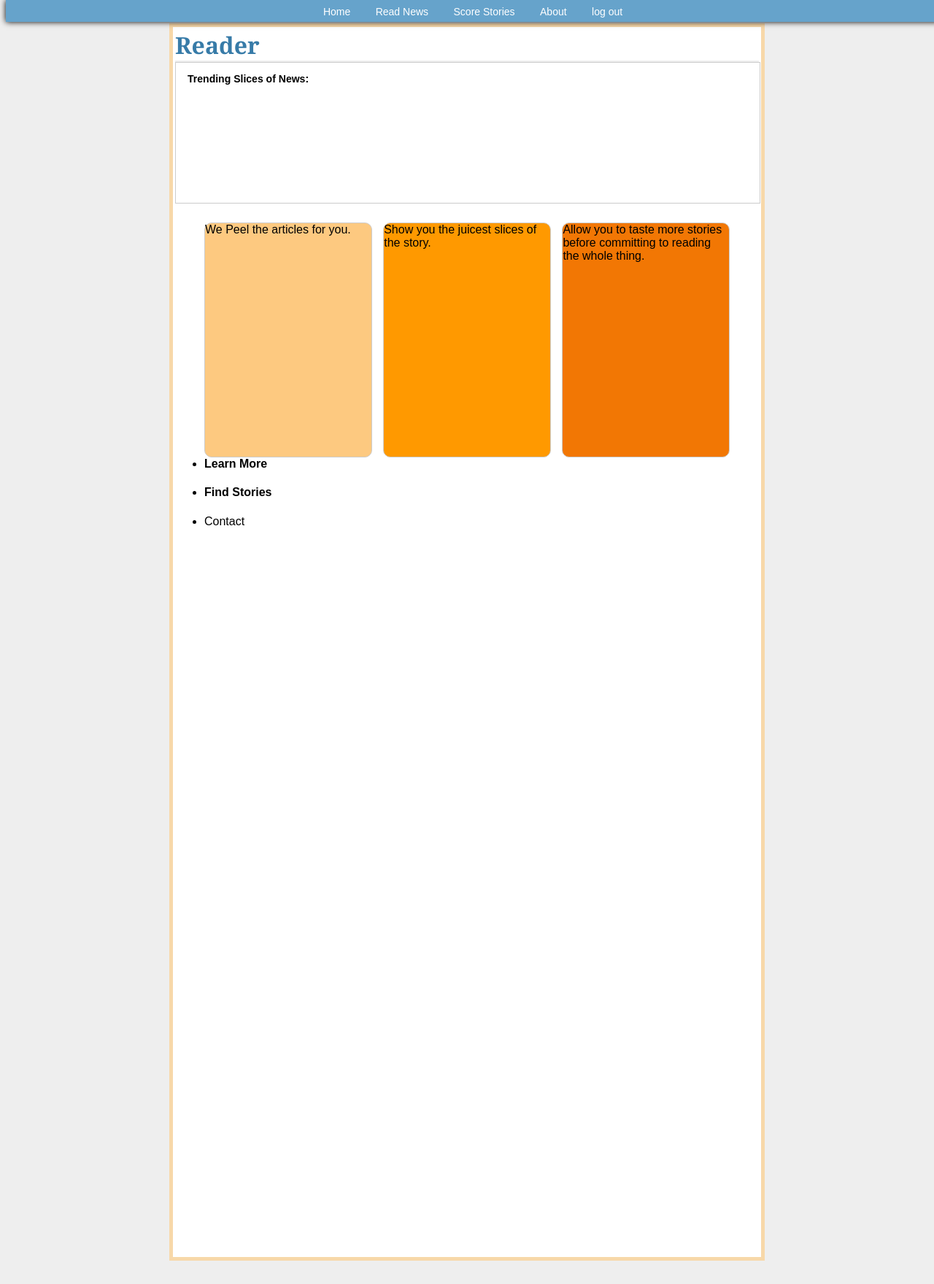
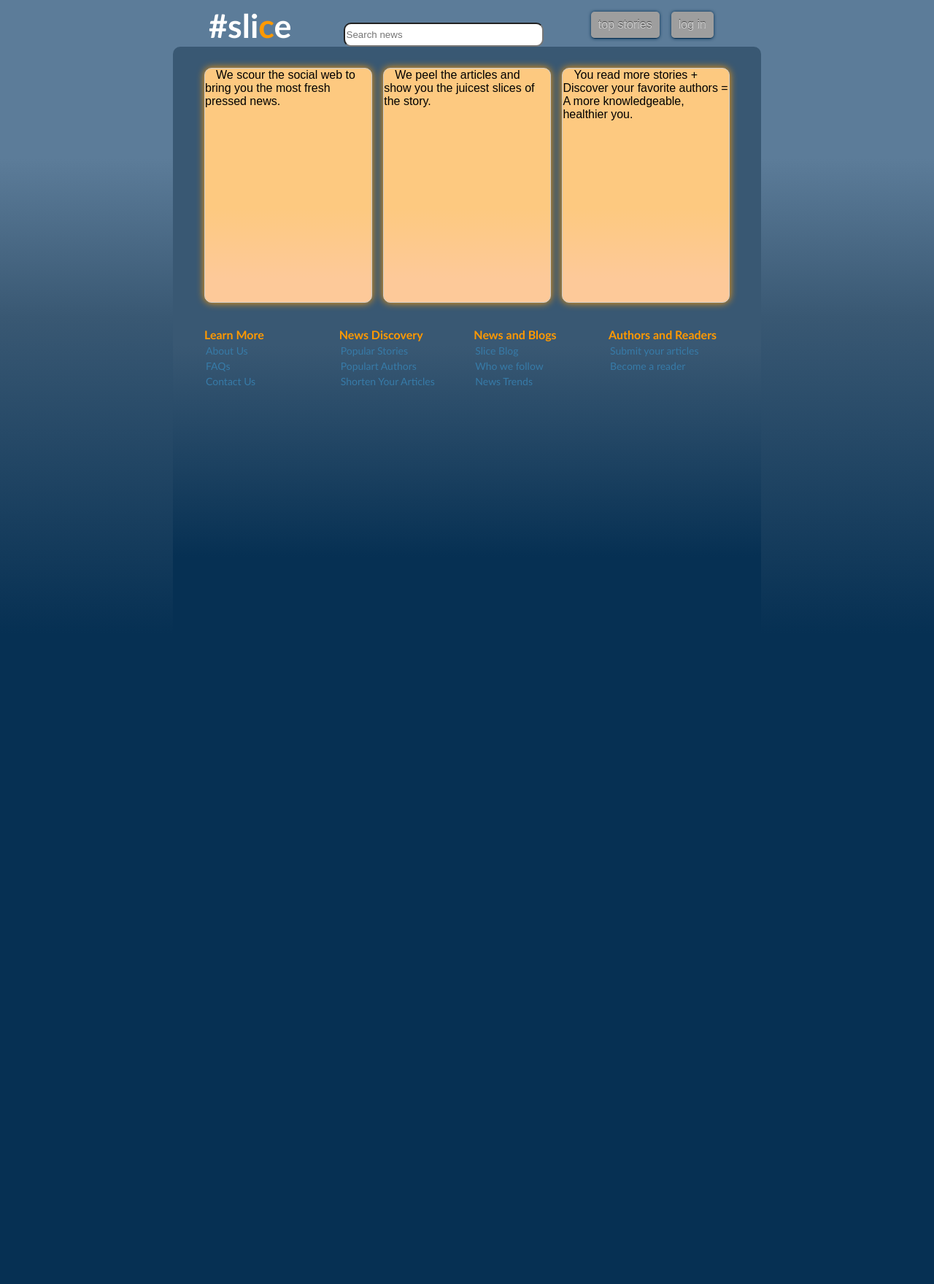
Before and after one commit to seme0021/flaskr-reader, a Flask app: template templates/home.html in a window 1280 px wide. Shown: the whole page at 73% size. After the commit the page ends 767 px from the top, so only its background shows below. Run offline with Flask 2, Linux system fonts and the light colour scheme; the template is opened without the code that fills it, so the values that code supplies are empty; the visitor is signed in with stand-in values (Sample User, id 1); some libraries are stand-ins or nearby versions; grey boxes are pictures that could not be loaded.

Commit message:
website redesign

```diff
--- a/app.py
+++ b/app.py
@@ -5,7 +5,7 @@
 import redis,random
 from flask import Flask, request, session, g, redirect, url_for, \
      abort, render_template, flash
-from score_story import get_parameters,score,process_story,top5,pop_today, most_common
+from py.score_story import get_parameters,score,process_story,top5,pop_today, most_common
 from collections import defaultdict
 
 # configuration
@@ -38,10 +38,11 @@
 
     #get the latest 60 or so stories
     i=0
+    bad_stories = [305,567,967,968,966,969,988,989,985,984,983,982,1087,1086]
     while not done:
         key=id_avail[i]
         i+=1
-        if key != 567:
+        if key not in bad_stories:
            idlist.append(int(key))
         if len(idlist)==60:
            done=True
@@ -85,10 +86,11 @@
    story = process_story(sid)
    t =top5(story)
    entries['sid'].append(sid)
+   related = list(r.smembers("item:similar:%s" % sid))
    for i in t:
       entries['top5'].append(i[0])
    print entries
-   return render_template('show_abridged.html', entries = entries, r=r)
+   return render_template('show_abridged.html', entries = entries, rel=related, r=r)
 
 
 
@@ -116,7 +118,7 @@
    #Get current stories
    cur_keys = r.keys("item:active:*")
    cur_keys_list = list()
-   bad_stories = [305,567]
+   bad_stories = [305,567,967,968,966,969,988,989,985,984,983,982,1087,1086]
    for key in cur_keys:
        val = int(key.split(':')[2])
        if val not in bad_stories:
@@ -166,7 +168,7 @@
         sids = r.hget(key,'sids')
         d[term] = int( (int(len(sids.split(",")))*0.75) + (int(cnt)*0.25))
     popl = d.items()
-    pop25 = most_common(popl,40)
+    pop25 = most_common(popl,60)
     random.shuffle(pop25)
     print pop25
     error = None
--- a/py/score_story.py
+++ b/py/score_story.py
@@ -1,6 +1,6 @@
 import redis,re,operator, numpy as nm,csv, os, random
 from collections import defaultdict
-from py.lexicon import *
+from lexicon import *
 
 #redis configuration
 REDIS_DB = 1
--- a/static/style.css
+++ b/static/style.css
@@ -1,4 +1,5 @@
-body            { font-family: sans-serif; background: #eee; }
+body            { font-family: sans-serif; background: #eee;
+    background-image:-webkit-gradient(linear,left bottom,left top,color-stop(0.32,#063053),color-stop(0.66,#395873), color-stop(0.83,#5c7c99));}
 a, h1, h2       { color: #377BA8; }
 h1, h2          { font-family: 'Georgia', serif; margin: 0; }
 h1              { border-bottom: 2px solid #eee; }
@@ -7,18 +8,24 @@
 /*.page           { margin: 2em auto; width: 50em; border: 5px solid #ccc;
     padding: 0.2em; background: white; height:105em; }
 */
-.page           { margin: 2em auto; width: 50em; border: 5px solid #F7D8A9;
-    padding: 0.2em; background: white; height:105em; }
-
-.abridged-page  { margin: 2em auto; width: 45em; border: 5px solid #ccc;
-                  padding: 0.2em; background: white; height:50em; }
+.page           { margin: 0.5em auto; width: 50em; border: 0px solid #ccc;
+    padding: 0.2em; background: #F7D8A9; height:75em; border-radius: 10px;
+    background-image:-webkit-gradient(linear,left bottom,left top,color-stop(0.42,#063053),color-stop(0.66,#395873), color-stop(0.83,#395873));
+}
+.abridged-page  { margin: 2em auto;
+    width: 45em;
+    border: 5px solid #ccc;
+    padding: 0.2em;
+    background: white;
+    height:50em;
+    border-radius: 10px;
+}
 #abridged-article {width:57%; margin-left:1%; padding-left: 1em; padding-top:1em; padding-right: 1em; font-family: calibri; font-size: 0.9em; float:left; border: 0px solid #ccc;  }
 #abridged-article h2 { padding-bottom: 1em; padding-top: 0.5em; }
 #s-similar { width: 35%; margin-left: 1%;  float: right;}
 
-
 #article        { width:70%; margin-left:15%; font-family: calibri; font-size: 0.9em; }
-
+#header {margin-left: 22%; position: relative;}
 
 
 .entries        { list-style: none; margin: 0; padding: 0; }
@@ -50,6 +57,7 @@
     /* Adds the transparent background */
     background-color: rgba(68,144,194, 0.8);
     color: rgba(1, 1, 1, 0.8);
+    background-image:-webkit-gradient(linear,left bottom,left top,color-stop(0.32,rgba(68,144,194)),color-stop(0.66,#395873), color-stop(0.83,rgba(68,144,194)));
 }
 #navigation a { font-size: 14px; padding-left: 15px; padding-right: 15px; color: white; text-decoration: none; }
 
@@ -94,12 +136,36 @@
 #tagcloud {
     margin: 10px auto;
     font: 75% Arial, "MS Trebuchet", sans-serif;
+    margin-left: 1em; margin-right: 1em; margin-top: 0.5em;
+    background-color: #395873;
+    box-shadow: 0 0 11px #395893;
+    border-radius: 10px;
 }
 
 #tag-content {padding-left: 2%; padding-right: 2%; border: 1px solid #ccc; width:96%; height: 12em; }
 
-#home-1 {float: left; width:30%; height: 20em;  margin-right: 2%; border: 1px solid #ccc; margin-top: 10px; background: #FDC980; border-radius: 10px;}
-#home-2 {float: left; width:30%; height: 20em; margin-right: 2%; border: 1px solid #ccc; margin-top: 10px; background: #FF9900; border-radius: 10px;}
+#home-1 {float: left;
+    width:30%;
+    height: 20em;
+    margin-right: 2%;
+    border: 1px solid #ccc;
+    margin-top: 10px;
+    text-indent: 15px;
+    background: #FDC980;
+    box-shadow: 0 0 11px #FF9900;
+    background-image:-webkit-gradient(linear,left bottom,left top,color-stop(1,#FDC980),color-stop(0.4,#FDC980), color-stop(0.1,#FDC999));
+    border-radius: 10px;}
+
+.home-2 {float: left;
+    width:20%;
+    height: 8.5em;
+    margin-right: 4.3%;
+    margin-top: 2em;
+    border-radius: 0px;
+}
+.home-2 h3 {margin-top: 2px; margin-bottom:2px;  font-size: 16px; color: #FF9900; font-family: Calibri;}
+.home-2 ul {margin-top: 4px; padding-left: 2px; color: #377BA8; font-family: calibri; font-size: 14px;}
+.home-2 a {text-decoration: none;}
 #home-3 {float: left; width:30%; height: 20em; margin-right: 2%; border: 1px solid #ccc; margin-top: 10px; background: #F27704; border-radius: 10px;}
 
 
@@ -114,3 +180,37 @@
 
 #key-story h4 {float: top; width:98%; margin:3% 1%; padding:2% 0; font-family: sans-serif;}
 #key-story p {float: top;  width: 98%; margin:3% 1%; padding:2% 0; font-family: sans-serif; font-size:small;}
+
+.hbutton {-webkit-font-smoothing: antialiased;
+    text-shadow: 0 -1px 0 rgba(0, 0, 0, 0.56);
+    padding-top: 0.2em;
+    color:white;
+    text-align: center; vertical-align: middle;
+    width: 7em; height: 2em;
+    box-shadow: 0 0 11px #063053;
+    border-radius: 6px;
+    float:right;
+    margin-top:8px;
+    margin-right: 1em;
+    text-decoration: none;
+}
+
+.awesome{
+    background: #5C7C99 url(/images/alert-overlay.png) repeat-x;
+    display: inline-block;
+    padding: 10px 10px 10px;
+    color: #ccc;
+    text-decoration: none;
+    text-shadow: 0 -1px 0 rgba(0, 0, 0, 0.56);
+    line-height: 1;
+    -moz-border-radius: 6px;
+    -webkit-border-radius: 5px;
+    -moz-box-shadow: 0 0px 6px #063053;
+    -webkit-box-shadow: 0 0px 4px #063053;
+    border-bottom: 1px solid #063053;
+    position: relative;
+    cursor: pointer;
+    float: right;
+    margin-top:8px;
+    margin-right: 1em;
+}
--- a/templates/home.html
+++ b/templates/home.html
@@ -3,27 +3,52 @@
 {% if session.logged_in %}
 <script src="{{ url_for('static',filename='jquery-latest.js') }}" type="text/javascript" charset="utf-8"></script>
 <script src="{{ url_for('static',filename='jquery.tagcloud.0-0-1.js') }}" type="text/javascript"></script>
-<div id="tag-content">
+
     <div id="tagcloud">
-        <div>
-            <h3>Trending Slices of News:</h3>
-        </div>
         {% for term in l %}
            <a href="{{ url_for('term_results', term=term[0].decode('utf-8')) }} " rel="{{ term[1] }}"> {{ term[0].decode('utf-8') }} </a>
 
         {% endfor %}
     </div>
-</div>
+
 <ol>
-<div id="home-1">
-    We Peel the articles for you.
-</div>
-<div id="home-2">
-    Show you the juicest slices of the story.
-</div>
-<div id="home-3">
-    Allow you to taste more stories before committing to reading the whole thing.
-</div>
+    <div id="home-1">
+        We scour the social web to bring you the most fresh pressed news.
+    </div>
+    <div id="home-1">
+        We peel the articles and show you the juicest slices of the story.
+    </div>
+    <div id="home-1">
+        You read more stories + Discover your favorite authors = A more knowledgeable, healthier you.
+    </div>
+
+    <div class="home-2">
+        <h3>Learn More</h3>
+        <ul><a href="#">About Us</a></ul>
+        <ul><a href="#">FAQs</a></ul>
+        <ul><a href="#">Contact Us</a></ul>
+    </div>
+    <div class="home-2">
+        <h3>News Discovery</h3>
+        <ul><a href="/all">Popular Stories</a></ul>
+        <ul><a href="#">Populart Authors</a></ul>
+        <ul><a href="#">Shorten Your Articles</a></ul>
+    </div>
+    <div class="home-2">
+        <h3>News and Blogs</h3>
+        <ul><a href="#">Slice Blog</a></ul>
+        <ul><a href="#">Who we follow</a></ul>
+        <ul><a href="#">News Trends</a></ul>
+
+    </div>
+    <div class="home-2">
+        <h3>Authors and Readers</h3>
+        <ul><a href="#">Submit your articles</a></ul>
+        <ul><a href="#">Become a reader</a></ul>
+
+    </div>
+    <div class="home-2">   </div>
+
 <script>
     $.fn.tagcloud.defaults = {
         size: {start: 14, end: 20, unit: 'pt'},
@@ -35,19 +60,10 @@
     });
 
 </script>
+
 </ol>
-        <div id="reader_footer">
-            <ul>
-                <li class="footer-col">
-                    <h4>Learn More</h4>
-                </li>
-                <li class="footer-col">
-                    <h4>Find Stories</h4>
-                </li>
-                <li class="footer-col">Contact</li>
 
-            </ul>
-        </div>
+
 
 {% endif %}
 {% endblock %}
--- a/templates/layout.html
+++ b/templates/layout.html
@@ -1,22 +1,17 @@
 <!doctype html>
 <meta http-equiv="Content-Type" content="text/html; charset=utf-8" />
-<title>Reader</title>
+<title>Slice</title>
 <script src="{{ url_for('static',filename='jquery-1.8.3.min.js') }}" type="text/javascript"></script>
 <link rel=stylesheet type=text/css href="{{ url_for('static', filename='style.css') }}">
-<div id="navigation">
-    <a href="{{ url_for('homepage') }}">Home</a>
-    <a href="{{ url_for('read_stories')}}">Read News</a>
-    <a href="{{ url_for('show_entries')}}">Score Stories</a>
-    <a href="#">About</a>
-    {% if not session.logged_in %}
-       <a href="{{ url_for('login') }}">log in</a>
-    {% else %}
-        <a href="{{ url_for('logout') }}">log out</a>
-    {% endif %}
+
+<div style="margin-left: 22%; margin-right: 22%; height: 3em; border: 0px solid #ccc;  border-radius: 10px;">
+    <a href="/home" style="text-decoration: none; font-family: Calibri; font-size: 2.8em; color: white;"><b>#sli<strong style="color: #FF9900">c</strong>e</b></a>
+    <input id="search_query" style=" margin-top: 0em; margin-top:10px; margin-left: 5em; width: 20em; height: 2em; border-radius: 10px;" type="text" autocomplete="off" placeholder="Search news"tabindex="1">
+    <a class="awesome">log in</a>
+    <a class="awesome" href="/all"> top stories </a>
 </div>
+
 <div class=page>
-  <h1>Reader</h1>
-
   {% for message in get_flashed_messages() %}
     <div class=flash>{{ message }}</div>
   {% endfor %}
--- a/templates/show_all_stories.html
+++ b/templates/show_all_stories.html
@@ -10,6 +10,7 @@
                 <a href="{{ url_for('abridged', sid = entries['cur_ids'][0][i]) }}" style="text-decoration: none">
                     <h4> {{ r.hget('item:news:%s' % entries['cur_ids'][0][i],'headline').decode('utf-8') }} </h4>
                     <p> {{ r.get('content:%s:paragraph_1' % entries['cur_ids'][0][i]).decode('utf-8')[:250] + "..." }} </p>
+                    <span>#News</span>
 
                 </a>
             </div>
```
Also changed, not shown: other parts of static/style.css (+39 -5 lines), py/news.py (+90 -0 lines), py/reader2.py (+66 -14 lines), py/similar_story.py (+115 -19 lines), templates/homepage.html (+6 -11 lines), templates/show_abridged.html (+13 -7 lines).
